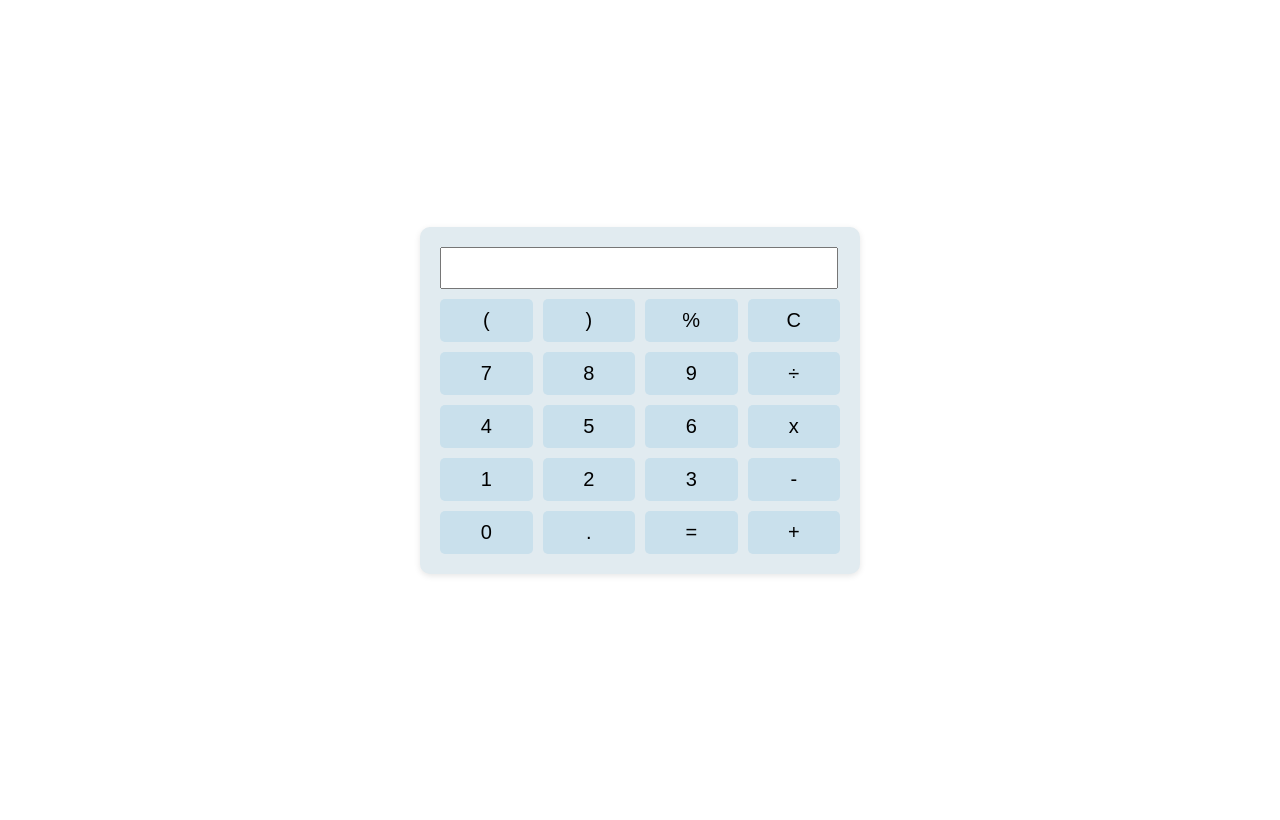
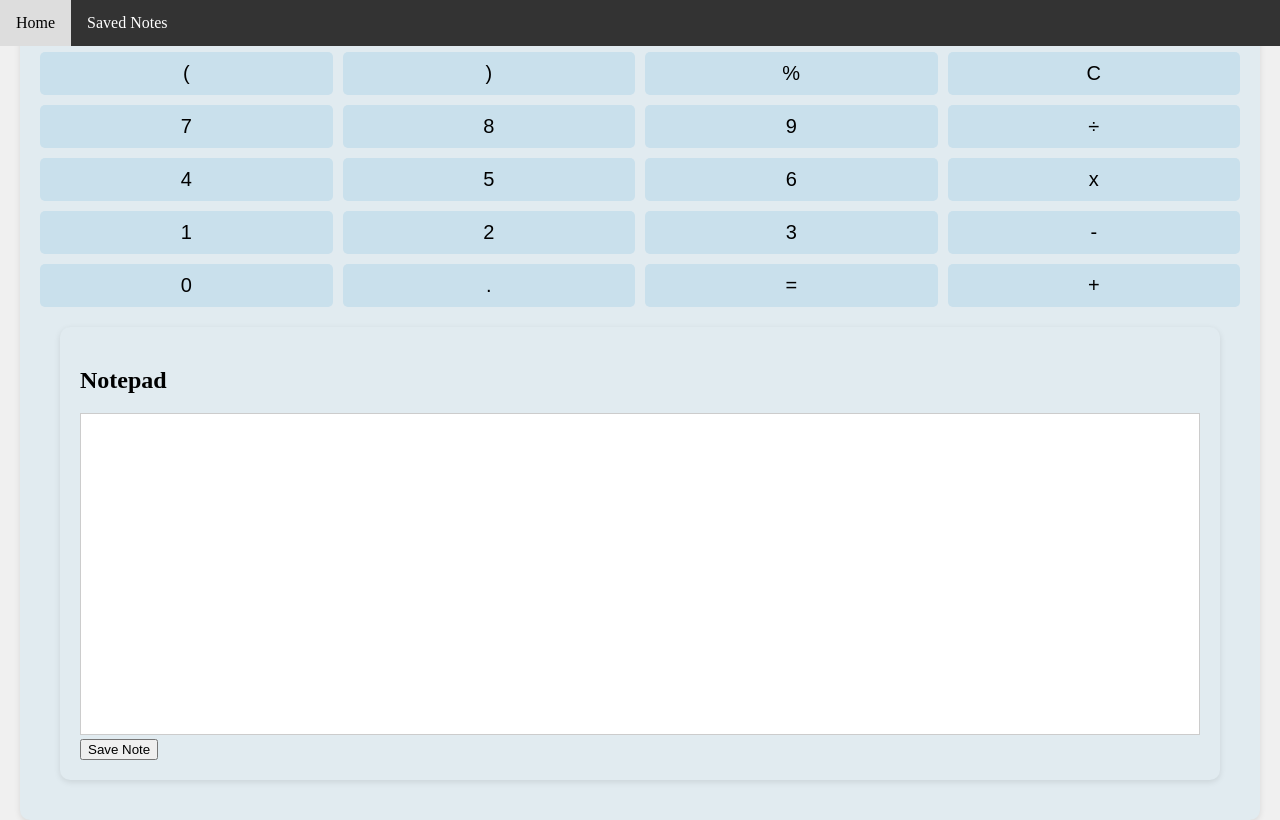
Before and after one commit to ella01s/Online-Calculator, a plain HTML site: page index.html in a window 1280 px wide. Drawn offline with Linux system fonts and the light colour scheme.

Commit message:
Add files via upload
Notepad and save note button.
navigation bar.

```diff
--- a/index.html
+++ b/index.html
@@ -5,8 +5,79 @@
   <meta name="viewport" content="width=device-width, initial-scale=1.0">
   <link rel="stylesheet" href="styles.css">
   <title>Online Calculator</title>
+  <style>
+    .navbar {
+      position: fixed;
+      top: 0;
+      width: 100%;
+      background-color: #333;
+      overflow: hidden;
+    }
+
+    .navbar ul {
+      list-style-type: none;
+      margin: 0;
+      padding: 0;
+      overflow: hidden;
+    }
+
+    .navbar li {
+      float: left;
+    }
+
+    .navbar li a {
+      display: block;
+      color: white;
+      text-align: center;
+      padding: 14px 16px;
+      text-decoration: none;
+    }
+
+    .navbar li a:hover {
+      background-color: #ddd;
+      color: black;
+    }
+
+    body {
+      margin: 0;
+      background-color: #f0f0f0;
+      display: flex;
+    }
+
+    .calculator,
+    .notepad {
+      flex: 1;
+      background-color: #e1ebf0;
+      border-radius: 10px;
+      box-shadow: 0 2px 6px rgba(0, 0, 0, 0.1);
+      padding: 20px;
+      margin: 20px;
+      box-sizing: border-box;
+    }
+
+    #display {
+      width: 100%;
+      padding: 5px;
+      margin-bottom: 10px;
+      font-size: 24px;
+    }
+
+    textarea {
+      width: 98%;
+      height: 300px;
+      resize: none;
+      border: 1px solid #ccc;
+      padding: 10px;
+    }
+  </style>
 </head>
 <body>
+  <nav class="navbar">
+    <ul>
+      <li><a href="index.html">Home</a></li>
+      <li><a href="saved_notes.html">Saved Notes</a></li>
+    </ul>
+  </nav>
   <div class="calculator">
     <input type="text" id="display" readonly>
     <div class="buttons">
@@ -35,7 +106,25 @@
       <button class="btn" onclick="calculate()">=</button>
       <button class="btn" onclick="appendToDisplay('+')">+</button>
     </div>
-  </div>
+    <div class="notepad">
+      <h2>Notepad</h2>
+      <textarea id="notepad-text"></textarea>
+      <button id="save-button">Save Note</button>
+    </div>
   <script src="script.js"></script>
+  <script>
+    const saveButton = document.getElementById("save-button");
+    const notepadText = document.getElementById("notepad-text");
+
+    saveButton.addEventListener("click", () => {
+      const noteContent = notepadText.value;
+      if (noteContent) {
+        localStorage.setItem("savedNote", noteContent);
+        alert("Note saved!");
+      } else {
+        alert("Cannot save an empty note.");
+      }
+    });
+  </script>
 </body>
 </html>
```
